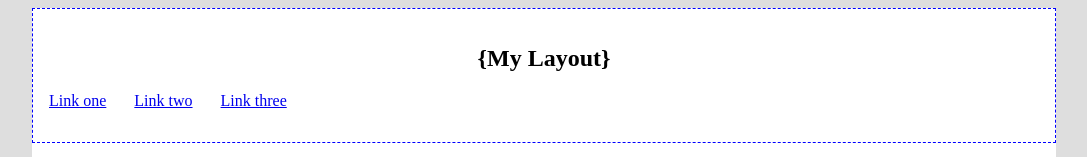
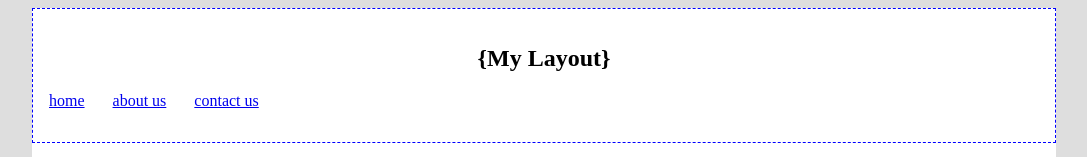
Before and after one commit to raminder5516/TrendsWebDevLab1, a plain HTML site: page index.html in a window 1280 px wide. Shown: the top 157 px of the page, without its empty margins (96-1183 px from the left). Drawn offline with Linux system fonts and the light colour scheme.

Commit message:
navigation updated

```diff
--- a/index.html
+++ b/index.html
@@ -12,9 +12,9 @@
       <nav id="main-menu">
         <h3 class="hidden">Main navigation</h3>
         <ul>
-          <li><a href="#">Link one</a></li>
-          <li><a href="#">Link two</a></li>
-          <li><a href="#">Link three</a></li>
+          <li><a href="#">home</a></li>
+          <li><a href="#">about us</a></li>
+          <li><a href="#">contact us</a></li>
         </ul>
       </nav>
     </header>
```
